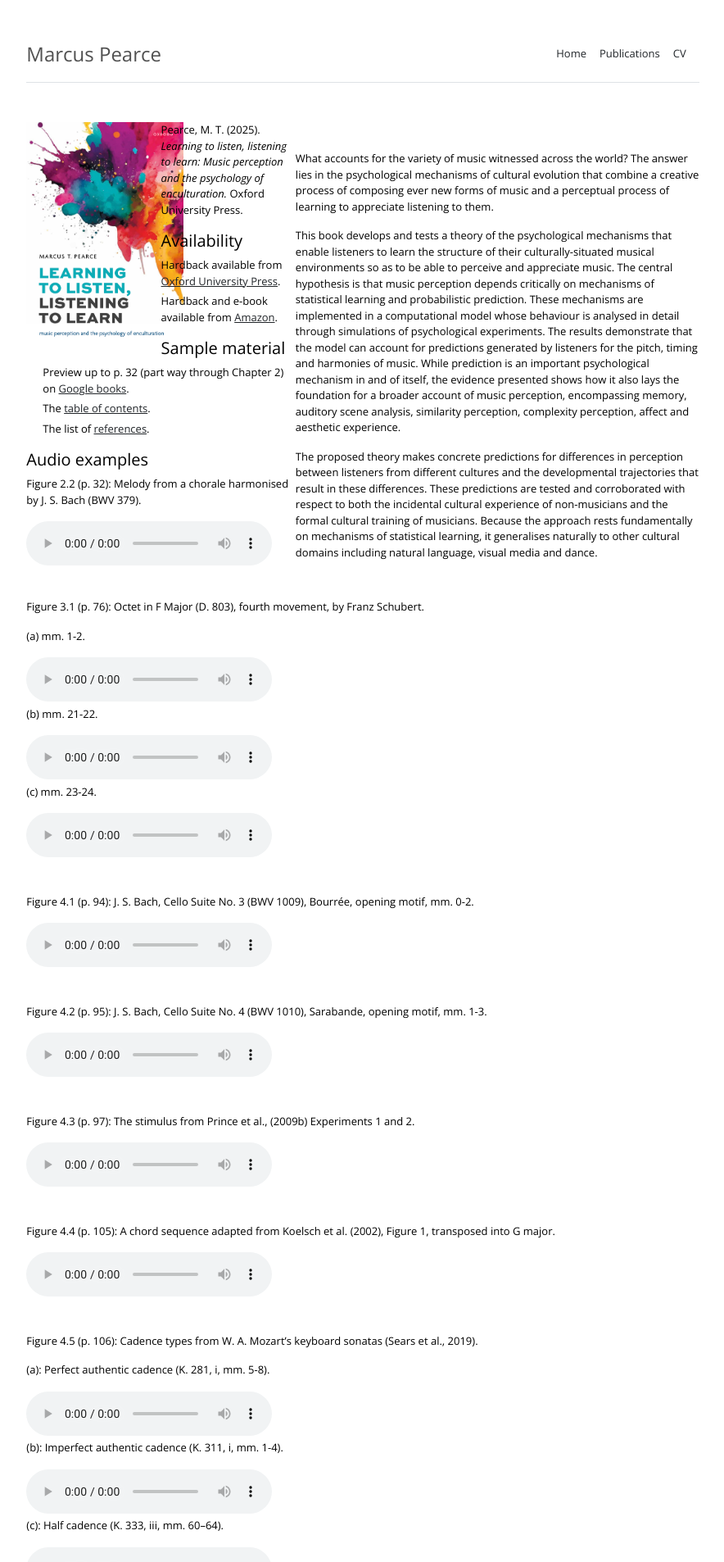
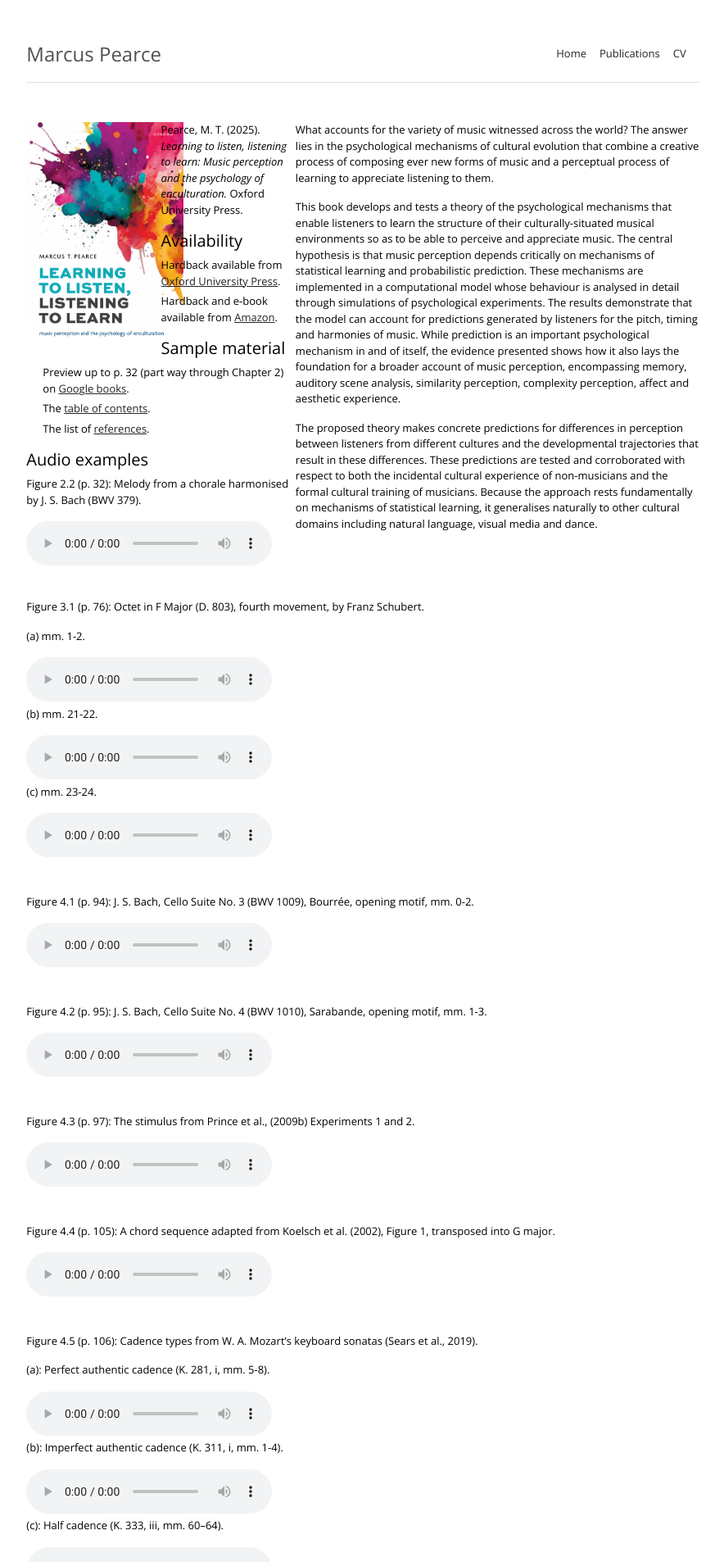
Before and after one commit to mtpearce/mtpearce.github.io, a Jekyll site: the page built from l4.md, in a window 1280 px wide. Shown: the top 1906 px of the page at 82% size, without its empty margins (197-1081 px from the left). Built offline with Jekyll 4.4.1, drawn with Linux system fonts in a browser that asks for light colours; nearby versions of some CDN libraries.

Commit message:
Update L4 page

```diff
--- a/_sass/main.scss
+++ b/_sass/main.scss
@@ -247,5 +247,5 @@ li:not(:last-child) {
     width: 60%;
     float: right;
     overflow: hidden;
-    margin-top: 35px;
+    margin-top: 0px;
 }
```
